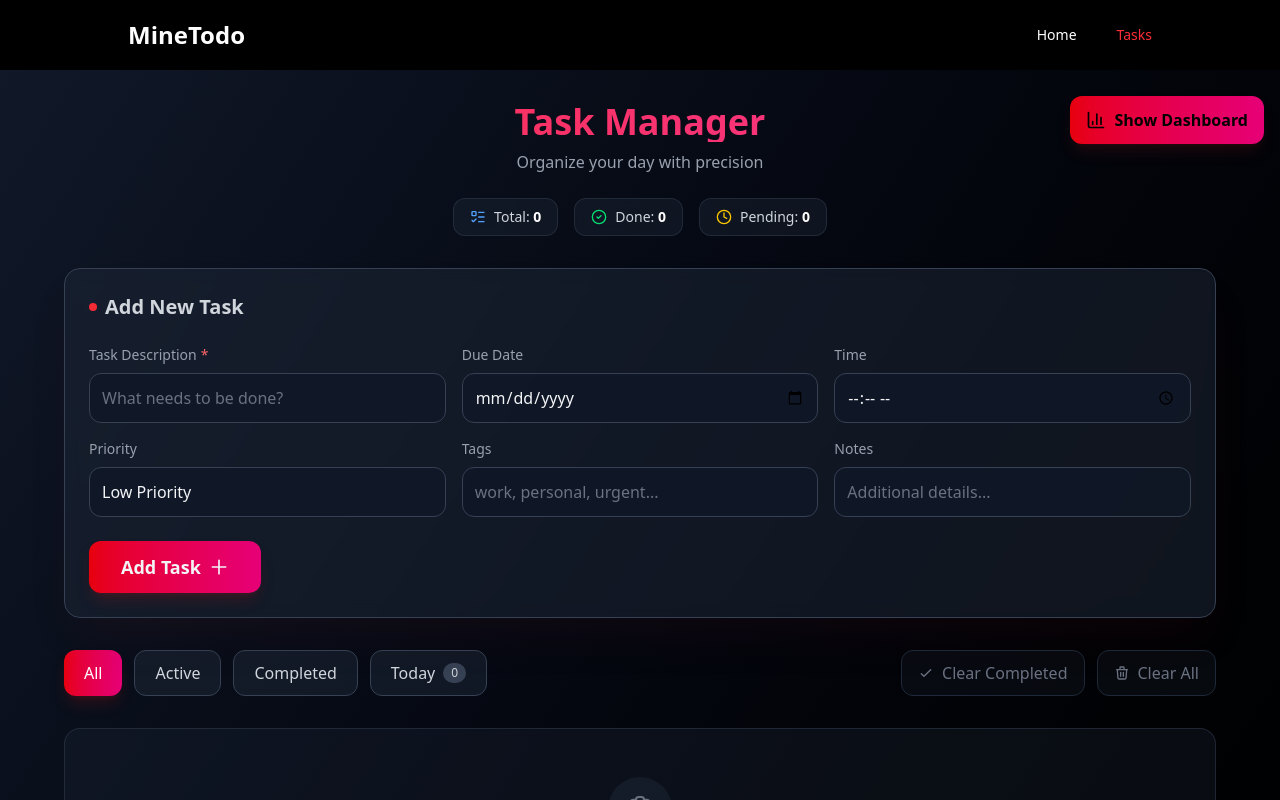
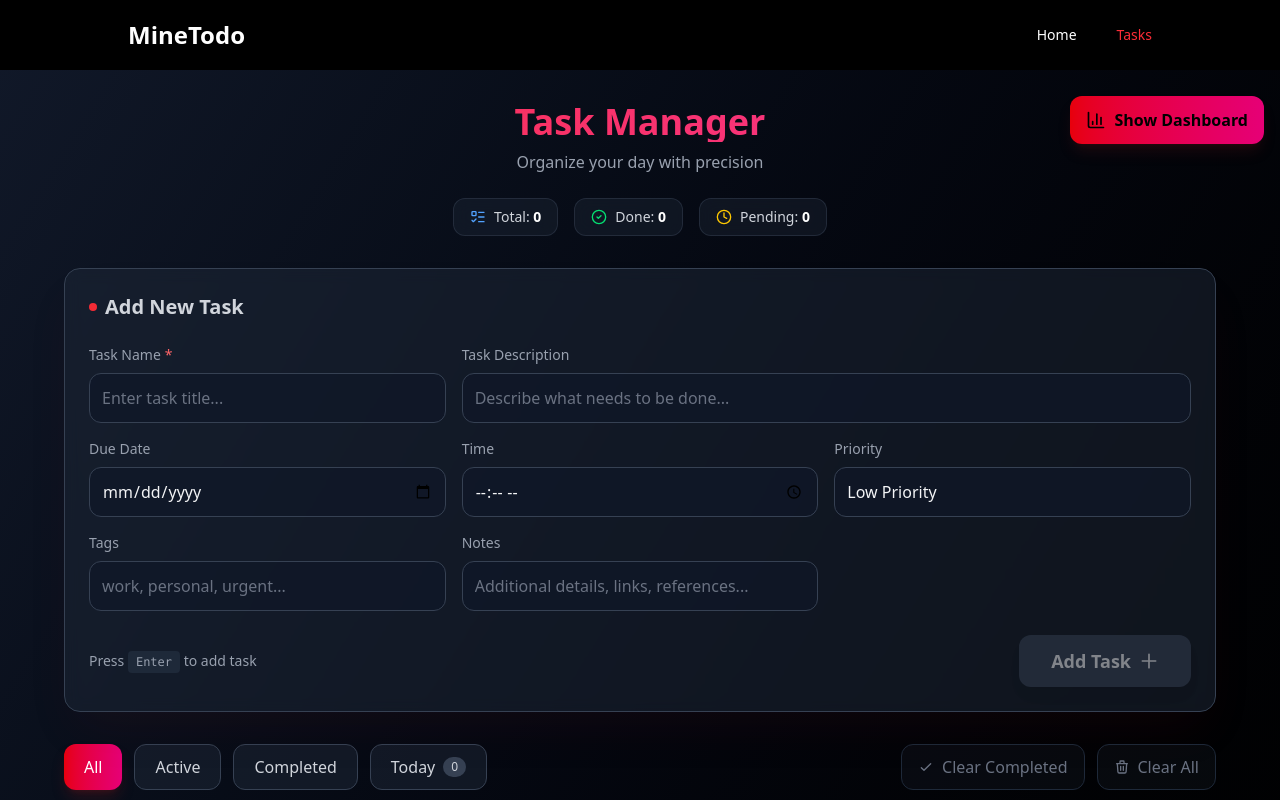
Before and after one commit to homecoming7777/MytodoList, a React (Vite) app: page /Tasks in a window 1280 px wide. Shown: the top 800 px of the page. Built offline with nearby package versions, Linux system fonts and the light colour scheme; a web font is replaced by a local one.

Commit message:
adding task name

```diff
--- a/src/components/TodoItem.jsx
+++ b/src/components/TodoItem.jsx
@@ -6,8 +6,10 @@ export default function TodoItem({
   startEdit,
   deleteTodo,
   editingId,
-  editText,
-  setEditText,
+  editName,
+  setEditName,
+  editDescription,
+  setEditDescription,
   editDate,
   setEditDate,
   editTime,
@@ -22,7 +24,7 @@ export default function TodoItem({
 }) {
   const [expanded, setExpanded] = useState(false);
   const [isOverflowing, setIsOverflowing] = useState(false);
-  const textRef = useRef(null);
+  const descriptionRef = useRef(null);
 
   const priorityColors = {
     High: "bg-gradient-to-r from-red-600 to-red-500",
@@ -49,12 +51,12 @@ export default function TodoItem({
   };
 
   useEffect(() => {
-    if (textRef.current) {
+    if (descriptionRef.current && todo.description) {
       setIsOverflowing(
-        textRef.current.scrollHeight > textRef.current.clientHeight
+        descriptionRef.current.scrollHeight > descriptionRef.current.clientHeight
       );
     }
-  }, [todo.text, expanded]);
+  }, [todo.description, expanded]);
 
   if (editingId === todo.id) {
     return (
@@ -67,11 +69,21 @@ export default function TodoItem({
         </h3>
 
         <div className="grid grid-cols-1 md:grid-cols-2 lg:grid-cols-3 gap-4">
-          <div className="space-y-2">
-            <label className="text-sm font-medium text-gray-400 block">Task Description</label>
+          <div className="space-y-2 md:col-span-2 lg:col-span-1">
+            <label className="text-sm font-medium text-gray-400 block">Task Name *</label>
             <input
-              value={editText}
-              onChange={(e) => setEditText(e.target.value)}
+              value={editName}
+              onChange={(e) => setEditName(e.target.value)}
+              className="w-full bg-gray-900/70 border border-gray-700 p-3 rounded-xl focus:outline-none focus:ring-2 focus:ring-red-500 focus:border-transparent transition-all duration-200"
+              placeholder="Enter task name"
+            />
+          </div>
+
+          <div className="space-y-2 md:col-span-2 lg:col-span-2">
+            <label className="text-sm font-medium text-gray-400 block">Description</label>
+            <input
+              value={editDescription}
+              onChange={(e) => setEditDescription(e.target.value)}
               className="w-full bg-gray-900/70 border border-gray-700 p-3 rounded-xl focus:outline-none focus:ring-2 focus:ring-red-500 focus:border-transparent transition-all duration-200"
               placeholder="Enter task description"
             />
@@ -164,6 +176,7 @@ export default function TodoItem({
       ${todo.completed ? 'opacity-75' : ''}
     `}>
       <div className="flex items-start gap-4">
+        {/* Checkbox */}
         <div className="relative mt-1">
           <input
             type="checkbox"
@@ -190,21 +203,32 @@ export default function TodoItem({
           )}
         </div>
 
+        {/* Task Content */}
         <div className="flex-1 min-w-0">
           <div className="flex flex-col gap-3">
+            {/* Task name and description */}
             <div className="flex items-start justify-between gap-3">
               <div className="flex-1 min-w-0">
-                <span
-                  ref={textRef}
+                <h4 className={`
+                  text-lg font-bold break-words whitespace-normal
+                  ${todo.completed ? "line-through text-gray-500" : "text-white"}
+                `}>
+                  {todo.name || "Untitled Task"}
+                </h4>
+
+                {todo.description && (
+                  <>
+                    <p
+                      ref={descriptionRef}
                       className={`
-                    text-lg font-medium break-words whitespace-normal
-                    ${todo.completed ? "line-through text-gray-500" : "text-gray-200"}
+                        text-gray-400 mt-1 break-words whitespace-normal
+                        ${todo.completed ? "line-through" : ""}
                         ${expanded ? "" : "line-clamp-2"}
                         transition-all duration-200
                       `}
                     >
-                  {todo.text}
-                </span>
+                      {todo.description}
+                    </p>
 
                     {isOverflowing && (
                       <button
@@ -228,8 +252,11 @@ export default function TodoItem({
                         )}
                       </button>
                     )}
+                  </>
+                )}
               </div>
 
+              {/* Priority Badge */}
               {todo.priority && (
                 <div className={`${priorityColors[todo.priority]} text-white px-3 py-1.5 rounded-xl flex items-center gap-2 text-sm font-medium shadow-lg`}>
                   {priorityIcons[todo.priority]}
@@ -238,7 +265,9 @@ export default function TodoItem({
               )}
             </div>
 
+            {/* Metadata */}
             <div className="flex flex-wrap items-center gap-3 mt-2">
+              {/* Date & Time */}
               {(todo.date || todo.time) && (
                 <div className="flex items-center gap-2 text-gray-400">
                   <svg className="w-4 h-4" fill="none" stroke="currentColor" viewBox="0 0 24 24">
@@ -259,6 +288,7 @@ export default function TodoItem({
                 </div>
               )}
 
+              {/* Tags */}
               {todo.tags && (
                 <div className="flex items-center gap-2 text-gray-400">
                   <svg className="w-4 h-4" fill="none" stroke="currentColor" viewBox="0 0 24 24">
@@ -270,6 +300,7 @@ export default function TodoItem({
                 </div>
               )}
 
+              {/* Notes */}
               {todo.notes && (
                 <div className="flex items-start gap-2 text-gray-400">
                   <svg className="w-4 h-4 mt-1" fill="none" stroke="currentColor" viewBox="0 0 24 24">
@@ -284,6 +315,7 @@ export default function TodoItem({
           </div>
         </div>
 
+        {/* Action Buttons */}
         <div className="flex items-center gap-2">
           <button
             onClick={() => startEdit(todo)}
--- a/src/pages/Tasks.jsx
+++ b/src/pages/Tasks.jsx
@@ -15,7 +15,8 @@ export default function Tasks() {
     return saved ? JSON.parse(saved) : [];
   });
 
-  const [input, setInput] = useState("");
+  const [taskName, setTaskName] = useState("");
+  const [taskDescription, setTaskDescription] = useState("");
   const [date, setDate] = useState("");
   const [time, setTime] = useState("");
   const [priority, setPriority] = useState("Low");
@@ -23,7 +24,8 @@ export default function Tasks() {
   const [notes, setNotes] = useState("");
 
   const [editingId, setEditingId] = useState(null);
-  const [editText, setEditText] = useState("");
+  const [editName, setEditName] = useState("");
+  const [editDescription, setEditDescription] = useState("");
   const [editDate, setEditDate] = useState("");
   const [editTime, setEditTime] = useState("");
   const [editPriority, setEditPriority] = useState("Low");
@@ -41,12 +43,16 @@ export default function Tasks() {
   }, [todos]);
 
   const addTodo = () => {
-    if (!input.trim()) return;
+    if (!taskName.trim()) {
+      alert("Task name is required!");
+      return;
+    }
     setTodos([
       ...todos,
       {
         id: Date.now(),
-        text: input,
+        name: taskName,
+        description: taskDescription,
         completed: false,
         date: date || todayStr,
         time,
@@ -55,7 +61,9 @@ export default function Tasks() {
         notes,
       },
     ]);
-    setInput("");
+    // Reset all form fields
+    setTaskName("");
+    setTaskDescription("");
     setDate("");
     setTime("");
     setPriority("Low");
@@ -67,7 +75,8 @@ export default function Tasks() {
 
   const startEdit = (todo) => {
     setEditingId(todo.id);
-    setEditText(todo.text);
+    setEditName(todo.name || "");
+    setEditDescription(todo.description || "");
     setEditDate(todo.date);
     setEditTime(todo.time || "");
     setEditPriority(todo.priority || "Low");
@@ -76,12 +85,17 @@ export default function Tasks() {
   };
 
   const saveEdit = (id) => {
+    if (!editName.trim()) {
+      alert("Task name is required!");
+      return;
+    }
     setTodos(
       todos.map((t) =>
         t.id === id
           ? {
               ...t,
-              text: editText,
+              name: editName,
+              description: editDescription,
               date: editDate || todayStr,
               time: editTime,
               priority: editPriority,
@@ -123,6 +137,13 @@ export default function Tasks() {
   const clearAllTodos = () => {
     if (window.confirm("Are you sure you want to delete all tasks? This cannot be undone.")) {
       setTodos([]);
+    }
+  };
+
+  // Function to handle Enter key press
+  const handleKeyPress = (e) => {
+    if (e.key === 'Enter' && taskName.trim()) {
+      addTodo();
     }
   };
 
@@ -181,18 +202,32 @@ export default function Tasks() {
               </h2>
 
               <div className="grid grid-cols-1 md:grid-cols-2 lg:grid-cols-3 gap-4 mb-6">
-                <div className="space-y-2">
+                <div className="space-y-2 md:col-span-2 lg:col-span-1">
                   <label className="text-sm font-medium text-gray-400 block flex items-center gap-1">
-                    <span>Task Description</span>
+                    <span>Task Name</span>
                     <span className="text-red-400">*</span>
                   </label>
                   <input
                     type="text"
-                    value={input}
-                    onChange={(e) => setInput(e.target.value)}
-                    placeholder="What needs to be done?"
+                    value={taskName}
+                    onChange={(e) => setTaskName(e.target.value)}
+                    onKeyDown={handleKeyPress}
+                    placeholder="Enter task title..."
                     className="w-full bg-gray-900/70 border border-gray-700 p-3 rounded-xl placeholder-gray-500 focus:outline-none focus:ring-2 focus:ring-red-500 focus:border-transparent transition-all duration-200"
-                    onKeyDown={(e) => e.key === 'Enter' && addTodo()}
+                  />
+                </div>
+
+                <div className="space-y-2 md:col-span-2 lg:col-span-2">
+                  <label className="text-sm font-medium text-gray-400 block">
+                    Task Description
+                  </label>
+                  <input
+                    type="text"
+                    value={taskDescription}
+                    onChange={(e) => setTaskDescription(e.target.value)}
+                    onKeyDown={handleKeyPress}
+                    placeholder="Describe what needs to be done..."
+                    className="w-full bg-gray-900/70 border border-gray-700 p-3 rounded-xl placeholder-gray-500 focus:outline-none focus:ring-2 focus:ring-red-500 focus:border-transparent transition-all duration-200"
                   />
                 </div>
 
@@ -245,21 +280,31 @@ export default function Tasks() {
                   <input
                     value={notes}
                     onChange={(e) => setNotes(e.target.value)}
-                    placeholder="Additional details..."
+                    placeholder="Additional details, links, references..."
                     className="w-full bg-gray-900/70 border border-gray-700 p-3 rounded-xl placeholder-gray-500 focus:outline-none focus:ring-2 focus:ring-red-500 focus:border-transparent transition-all duration-200"
                   />
                 </div>
               </div>
 
+              <div className="flex items-center justify-between">
+                <p className="text-sm text-gray-400">
+                  Press <kbd className="px-2 py-1 bg-gray-800 rounded text-xs">Enter</kbd> to add task
+                </p>
                 <button
                   onClick={addTodo}
-                className="w-full md:w-auto px-8 py-3 bg-gradient-to-r from-red-600 to-pink-600 hover:from-red-700 hover:to-pink-700 active:scale-[0.98] transition-all duration-200 rounded-xl font-semibold text-lg shadow-lg shadow-red-900/30 flex items-center justify-center gap-2 group"
+                  disabled={!taskName.trim()}
+                  className={`px-8 py-3 rounded-xl font-semibold text-lg shadow-lg flex items-center justify-center gap-2 group transition-all duration-200 ${
+                    taskName.trim()
+                      ? "bg-gradient-to-r from-red-600 to-pink-600 hover:from-red-700 hover:to-pink-700 hover:shadow-red-900/30 active:scale-[0.98] cursor-pointer"
+                      : "bg-gray-700 cursor-not-allowed opacity-50"
+                  }`}
                 >
                   <span>Add Task</span>
                   <svg className="w-5 h-5 group-hover:translate-x-1 transition-transform" fill="none" stroke="currentColor" viewBox="0 0 24 24">
                     <path strokeLinecap="round" strokeLinejoin="round" strokeWidth={2} d="M12 4v16m8-8H4" />
                   </svg>
                 </button>
+              </div>
             </div>
 
             <div className="flex flex-col md:flex-row gap-4 mb-8 items-start md:items-center justify-between">
@@ -344,8 +389,10 @@ export default function Tasks() {
                       startEdit={startEdit}
                       deleteTodo={deleteTodo}
                       editingId={editingId}
-                      editText={editText}
-                      setEditText={setEditText}
+                      editName={editName}
+                      setEditName={setEditName}
+                      editDescription={editDescription}
+                      setEditDescription={setEditDescription}
                       editDate={editDate}
                       setEditDate={setEditDate}
                       editTime={editTime}
```
Lines whose indentation alone changed are shown as unchanged.
